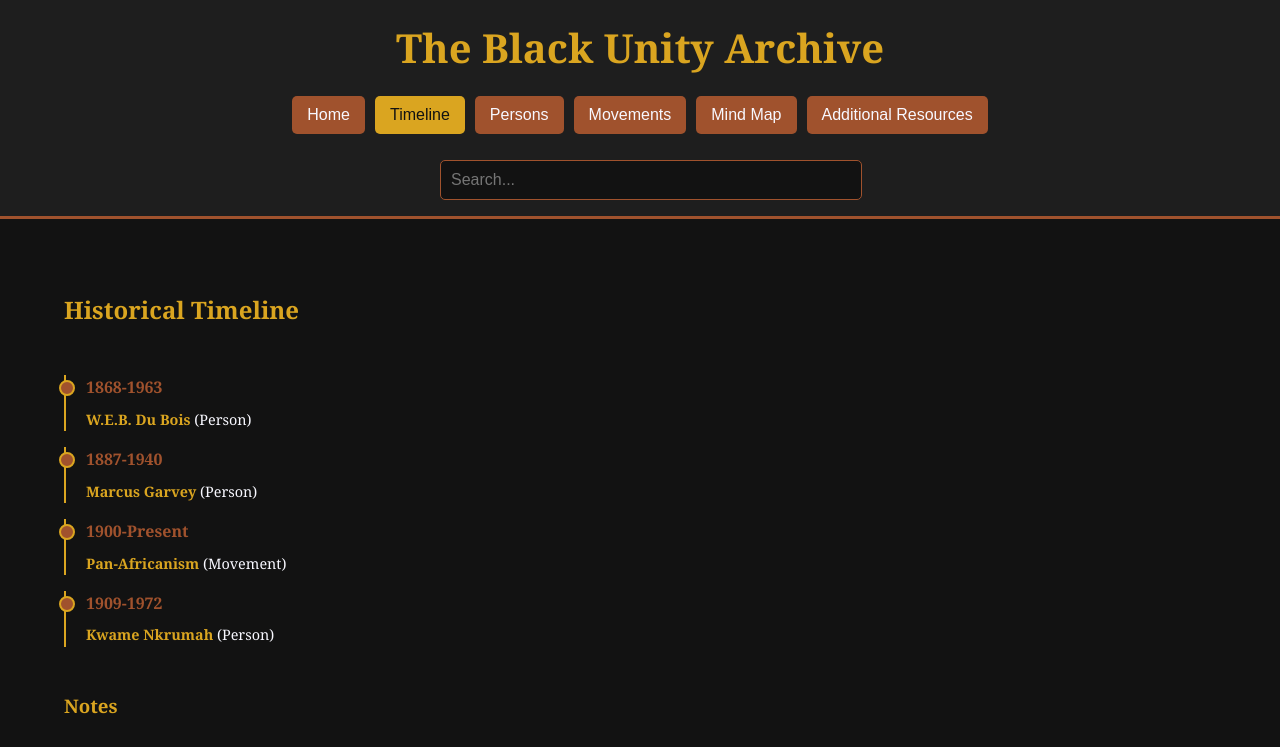
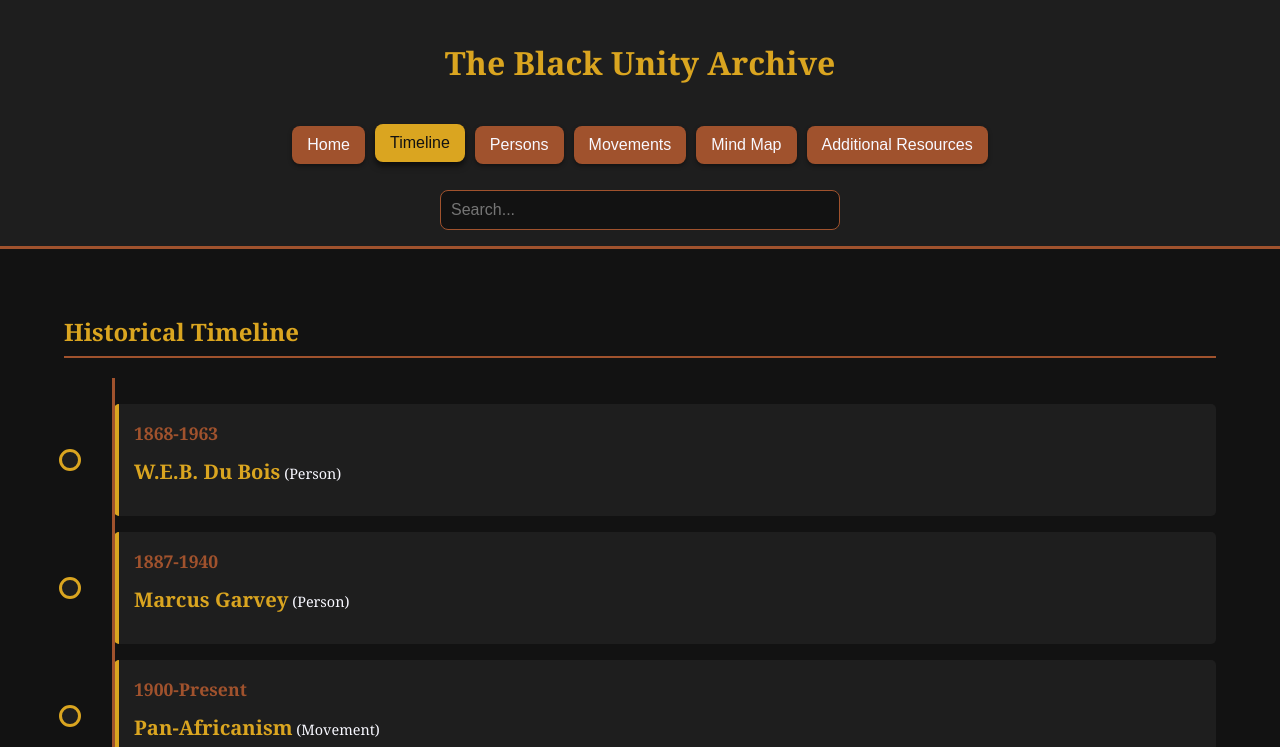
Before and after one commit to InfamousKira/Black-Unity-Archive, a plain HTML site: page index.html in a window 1280 px wide. Both pictures are taken after a click on the button "Timeline". Shown: the top 747 px of the page. Drawn offline with nearby package versions, Linux system fonts and the light colour scheme.

Commit message:
Update style.css

```diff
--- a/style.css
+++ b/style.css
@@ -1,11 +1,13 @@
-/* --- Global Styles & Typography --- */
+/* --- Revised Global Styles & Typography --- */
 :root {
-    --primary-color: #A0522D; /* Sienna (Warm Brown for unity/earth) */
-    --secondary-color: #F8F8FF; /* Ghost White (Light text/backgrounds) */
+    --primary-color: #A0522D; /* Sienna - Warm Brown */
+    --secondary-color: #F8F8FF; /* Ghost White - Light text/backgrounds */
     --background-color: #121212; /* Deep Dark Background */
-    --card-background: #1e1e1e; /* Slightly lighter dark for content cards */
-    --accent-color: #DAA520; /* Goldenrod (Gold accent for excellence/value) */
+    --card-background: #1e1e1e; /* Content cards */
+    --accent-color: #DAA520; /* Goldenrod - Gold accent */
     --font-family: 'Georgia', serif;
+    --border-radius: 8px;
+    --transition-speed: 0.3s;
 }
 
 body {
@@ -22,9 +24,10 @@ h1, h2, h3 {
     font-weight: 700;
 }
 
-h1 {
-    font-size: 2.5em;
-    margin: 0;
+h2 {
+    border-bottom: 2px solid var(--primary-color);
+    padding-bottom: 5px;
+    margin-top: 0.5em;
 }
 
 /* --- Header & Navigation --- */
@@ -52,13 +55,16 @@ nav button {
     padding: 10px 15px;
     cursor: pointer;
     font-size: 1em;
-    border-radius: 5px;
-    transition: background-color 0.3s, transform 0.1s;
+    border-radius: var(--border-radius);
+    transition: all var(--transition-speed);
+    box-shadow: 0 2px 4px rgba(0, 0, 0, 0.4);
 }
 
 nav button:hover, nav button:focus {
     background-color: var(--accent-color);
     color: var(--background-color);
+    transform: translateY(-2px);
+    box-shadow: 0 4px 6px rgba(0, 0, 0, 0.6);
 }
 
 /* --- Search Bar --- */
@@ -72,39 +78,41 @@ nav button:hover, nav button:focus {
     width: 100%;
     padding: 10px;
     border: 1px solid var(--primary-color);
-    border-radius: 5px;
+    border-radius: var(--border-radius);
     background-color: var(--background-color);
     color: var(--secondary-color);
     font-size: 1em;
+    box-sizing: border-box;
 }
 
-/* --- Main Content Layout --- */
+/* --- Main Content Layout & Cards --- */
 main {
     padding: 2em 5%;
 }
 
 section {
-    display: none; /* All sections are hidden by default */
+    display: none;
     padding: 20px 0;
 }
 
 section.active {
-    display: block; /* Only the active section is shown */
+    display: block;
 }
 
-/* --- General Content Styling --- */
 .content-card {
     background-color: var(--card-background);
     border: 1px solid var(--primary-color);
-    border-radius: 8px;
+    border-radius: var(--border-radius);
     padding: 20px;
     margin-bottom: 20px;
     box-shadow: 0 4px 8px rgba(0, 0, 0, 0.3);
-    transition: transform 0.2s;
+    transition: transform var(--transition-speed), box-shadow var(--transition-speed);
 }
 
 .content-card:hover {
-    transform: translateY(-2px);
+    transform: translateY(-3px);
+    box-shadow: 0 6px 12px rgba(0, 0, 0, 0.5);
+    cursor: pointer;
 }
 
 .content-grid {
@@ -115,7 +123,9 @@ section.active {
 
 .card-title {
     color: var(--accent-color);
-    cursor: pointer;
+    font-size: 1.4em;
+    margin-top: 0;
+    margin-bottom: 5px;
 }
 
 /* --- Detailed Page --- */
@@ -123,7 +133,7 @@ section.active {
     padding: 20px;
     background-color: var(--card-background);
     border: 1px solid var(--primary-color);
-    border-radius: 8px;
+    border-radius: var(--border-radius);
 }
 
 #detailPage button {
@@ -134,6 +144,16 @@ section.active {
     margin-bottom: 20px;
     cursor: pointer;
     border-radius: 5px;
+    transition: background-color var(--transition-speed);
+}
+
+#detailPage button:hover {
+    background-color: var(--accent-color);
+}
+
+#detailSources li {
+    font-size: 0.9em;
+    margin-bottom: 5px;
 }
 
 /* --- Notes Feature (Textareas) --- */
@@ -142,43 +162,68 @@ textarea {
     min-height: 150px;
     padding: 15px;
     border: 1px solid var(--primary-color);
-    border-radius: 5px;
+    border-radius: var(--border-radius);
     background-color: var(--background-color);
     color: var(--secondary-color);
     margin-top: 10px;
-    box-sizing: border-box; /* Ensures padding is inside the width */
+    box-sizing: border-box;
     font-family: var(--font-family);
     font-size: 1em;
 }
 
-/* --- Timeline Styling (Simple Vertical) --- */
+/* --- TIMELINE Styling (Improved Vertical) --- */
 #timelineContainer {
     position: relative;
     padding: 10px 0;
+    margin-left: 50px; /* Space for the line and dots */
+}
+
+/* The main vertical line */
+#timelineContainer::before {
+    content: '';
+    position: absolute;
+    top: 0;
+    bottom: 0;
+    left: -2px;
+    width: 3px;
+    background-color: var(--primary-color);
+    z-index: 1;
 }
 
 .timeline-event {
+    background-color: var(--card-background);
+    border-radius: 5px;
+    padding: 15px;
     margin: 1em 0;
-    border-left: 2px solid var(--accent-color);
-    padding-left: 20px;
     position: relative;
+    border-left: 5px solid var(--accent-color);
+    transition: border-left 0.2s;
 }
 
+.timeline-event:hover {
+    border-left: 5px solid var(--secondary-color);
+}
+
+/* The circular dot marker */
 .timeline-event::before {
     content: '';
     position: absolute;
-    left: -7px;
-    top: 5px;
-    width: 12px;
-    height: 12px;
+    left: -60px; /* Moves the dot outside the main content block */
+    top: 50%;
+    transform: translateY(-50%);
+    width: 16px;
+    height: 16px;
     border-radius: 50%;
-    background-color: var(--primary-color);
-    border: 2px solid var(--accent-color);
+    background-color: var(--card-background);
+    border: 3px solid var(--accent-color);
+    z-index: 2;
+    cursor: pointer;
 }
 
 .timeline-event h4 {
     color: var(--primary-color);
-    margin: 0;
+    margin: 0 0 5px 0;
+    font-size: 1.1em;
 }
 
 .timeline-event p {
@@ -189,26 +234,9 @@ textarea {
 /* --- Mind Map Container --- */
 #mindmapContainer {
     width: 100%;
-    height: 600px; /* Needs a fixed height for the Vis.js library to work */
-    background-color: var(--background-color);
+    height: 600px;
+    background-color: var(--card-background);
     border: 1px solid var(--primary-color);
-    border-radius: 8px;
+    border-radius: var(--border-radius);
     margin-top: 20px;
 }
-
-/* --- Links --- */
-a {
-    color: var(--accent-color);
-    text-decoration: none;
-    transition: color 0.2s;
-}
-
-a:hover {
-    color: var(--secondary-color);
-    text-decoration: underline;
-}
-
-/* --- Utility Class --- */
-.hidden {
-    display: none !important;
-}
```
